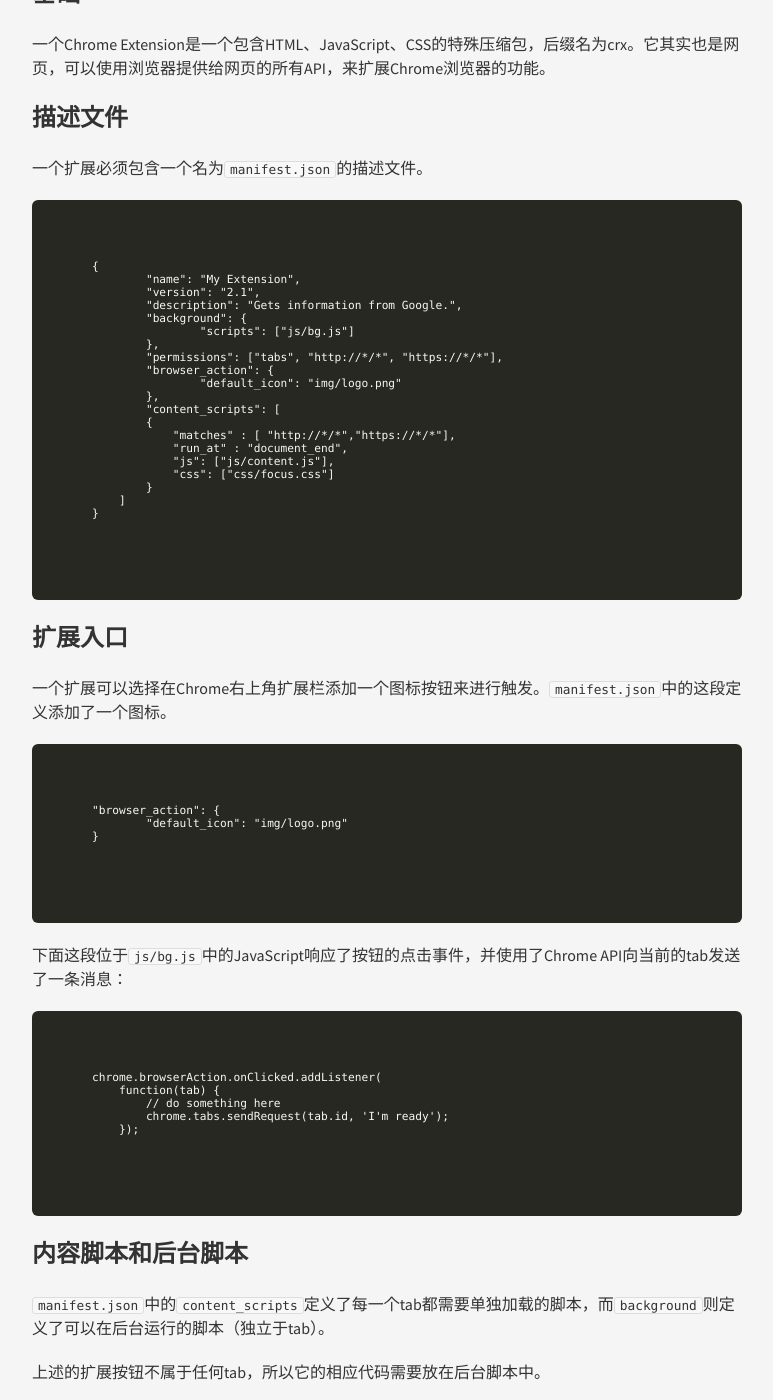
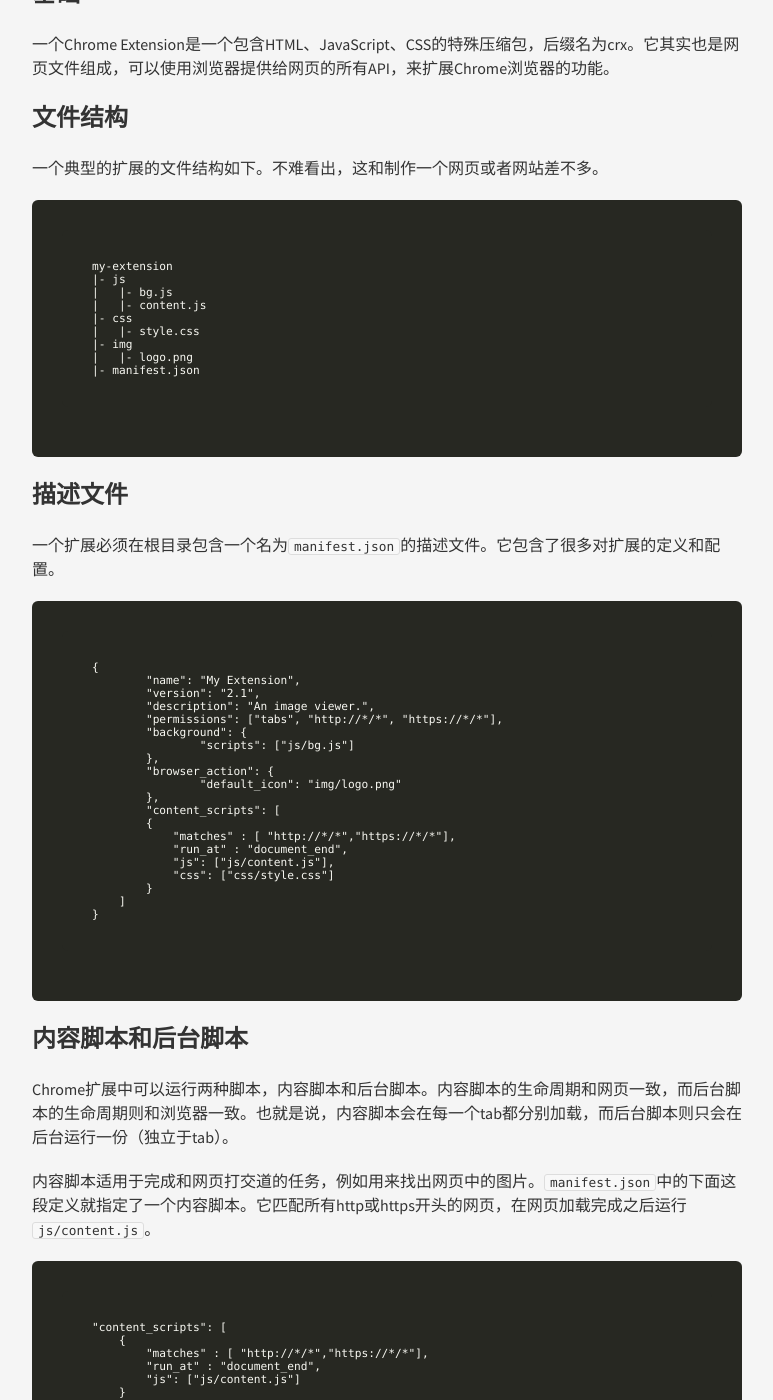
Before and after one commit to lyroyce/lyroyce.github.io, a Jekyll site: the page built from _posts/chrome/2014-04-01-chrome-extension-development-guide.md, in a window 1280 px wide and 1400 px high, scrolled down 260 px. Shown: the whole window, without its empty margins (253-1026 px from the left). Built offline with Jekyll 4.4.1, drawn with Linux system fonts in a browser that asks for light colours; nearby versions of some CDN libraries; Markdown is read by kramdown in place of the engine named in the settings; some of the changed text lies outside the part shown.

Commit message:
update post

```diff
--- a/_posts/chrome/2014-04-01-chrome-extension-development-guide.md
+++ b/_posts/chrome/2014-04-01-chrome-extension-development-guide.md
@@ -5,20 +5,34 @@
 
 基础
 ------
-一个Chrome Extension是一个包含HTML、JavaScript、CSS的特殊压缩包，后缀名为crx。它其实也是网页，可以使用浏览器提供给网页的所有API，来扩展Chrome浏览器的功能。
+一个Chrome Extension是一个包含HTML、JavaScript、CSS的特殊压缩包，后缀名为crx。它其实也是网页文件组成，可以使用浏览器提供给网页的所有API，来扩展Chrome浏览器的功能。
+
+文件结构
+------
+一个典型的扩展的文件结构如下。不难看出，这和制作一个网页或者网站差不多。
+
+	my-extension
+	|- js
+	|   |- bg.js
+	|   |- content.js
+	|- css
+	|   |- style.css
+	|- img
+	|   |- logo.png
+	|- manifest.json
 
 描述文件
 -----
-一个扩展必须包含一个名为`manifest.json`的描述文件。
+一个扩展必须在根目录包含一个名为`manifest.json`的描述文件。它包含了很多对扩展的定义和配置。
 
 	{
 		"name": "My Extension",
 		"version": "2.1",
-		"description": "Gets information from Google.",
+		"description": "An image viewer.",
+		"permissions": ["tabs", "http://*/*", "https://*/*"],
 		"background": {
 			"scripts": ["js/bg.js"]
 		},
-		"permissions": ["tabs", "http://*/*", "https://*/*"],
 		"browser_action": {
 			"default_icon": "img/logo.png"
 		},
@@ -27,38 +41,75 @@
 	            "matches" : [ "http://*/*","https://*/*"],
 	            "run_at" : "document_end",
 	            "js": ["js/content.js"],
-	            "css": ["css/focus.css"]
+	            "css": ["css/style.css"]
 	        }
 	    ]
 	}
 
-扩展入口
+内容脚本和后台脚本
 ------
-一个扩展可以选择在Chrome右上角扩展栏添加一个图标按钮来进行触发。`manifest.json`中的这段定义添加了一个图标。
+Chrome扩展中可以运行两种脚本，内容脚本和后台脚本。内容脚本的生命周期和网页一致，而后台脚本的生命周期则和浏览器一致。也就是说，内容脚本会在每一个tab都分别加载，而后台脚本则只会在后台运行一份（独立于tab）。
+
+内容脚本适用于完成和网页打交道的任务，例如用来找出网页中的图片。`manifest.json`中的下面这段定义就指定了一个内容脚本。它匹配所有http或https开头的网页，在网页加载完成之后运行`js/content.js`。
+
+	"content_scripts": [
+        {
+            "matches" : [ "http://*/*","https://*/*"],
+            "run_at" : "document_end",
+            "js": ["js/content.js"]
+        }
+    ]
+
+而后台脚本则用来完成一些和网页无关的或者公共的任务。类似地，下面这段定义则指定一个后台脚本`js/bg.js`。
+
+	"background": {
+		"scripts": ["js/bg.js"]
+	}
+
+交互和API
+------
+既然内容脚本和后台脚本的上下文不一样，它们之间的交互就不能直接进行函数调用了，而是需要使用Chrome API了。例如，我们可以在内容脚本中用`chrome.extension.sendRequest`API来向后台脚本发送一条消息：
+
+	// js/content.js
+	chrome.extension.sendRequest('Hello', function(response){
+			console.log(response);
+		});
+
+相应地，我们也需要在后台脚本中来接受和处理消息，这里我们使用了回调：
+
+	// js/bg.js
+	chrome.extension.onRequest.addListener(
+		function(request, sender, callback){
+			callback(request + ' World');
+		});
+
+扩展开关
+------
+一个典型的扩展会在Chrome右上角扩展栏添加相应图标按钮，来作为扩展开关。当然你也可以添加右键菜单来触发扩展，或者不需要开关而在背后运行扩展。
+
+`manifest.json`中的下面这段定义指定了一个扩展栏图标。
 
 	"browser_action": {
 		"default_icon": "img/logo.png"
 	}
 
-下面这段位于`js/bg.js`中的JavaScript响应了按钮的点击事件，并使用了Chrome API向当前的tab发送了一条消息：
+由于扩展按钮不属于任何tab，所以它的相应代码需要放在后台脚本中。下面这段代码响应了该按钮的点击事件，并向内容脚本发送了一条消息：
 
+	// js/bg.js
 	chrome.browserAction.onClicked.addListener(
 	    function(tab) {
-	    	// do something here
-	        chrome.tabs.sendRequest(tab.id, 'I'm ready');
+	    	chrome.tabs.sendRequest(tab.id, 'Great Job');
 	    });
 
-内容脚本和后台脚本
-------
-`manifest.json`中的`content_scripts`定义了每一个tab都需要单独加载的脚本，而`background`则定义了可以在后台运行的脚本（独立于tab）。
+注意，这里使用的`chrome.tabs.sendRequest`和之前的`chrome.extension.sendRequest`有所不同。它是由后台脚本向内容脚本发送，第一个参数指定向具体哪个tab的内容脚本发送。由于内容脚本这次是被动接收，所以还需要注册一个接收函数。
 
-上述的扩展按钮不属于任何tab，所以它的相应代码需要放在后台脚本中。
+	// js/content.js
+	chrome.extension.onRequest.addListener(function(response){
+			console.log(response);
+		});
 
-交互和API
-------
-如果扩展按钮的点击需要和页面相关，比如触发在页面中的视图变化，那么就涉及到和内容脚本的交互了。这时，我们就需要用到`chrome.tabs.sendRequest`这个API来向内容脚本发送消息。相应地，我们也需要在内容脚本中来接受和处理消息：
+结束语
+----
+好了，到这里，一个简单Chrome扩展的雏形就完成了。它会在任意网页加载完成后，在控制台打印出`Hello World`。它也会在扩展按钮被点击时，在控制台打印出`Great Job`。
 
-	chrome.extension.onRequest.addListener(
-		function(message){
-			console.log(message);
-		});
+接下来，是时候发挥你的想象力，改造内容脚本，创造一个属于你的独特的扩展吧。
```
